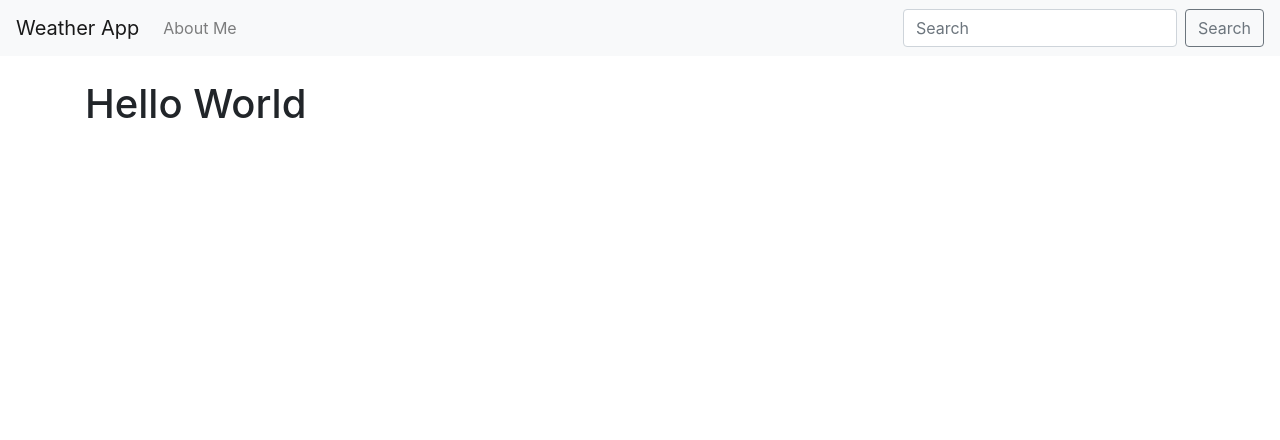
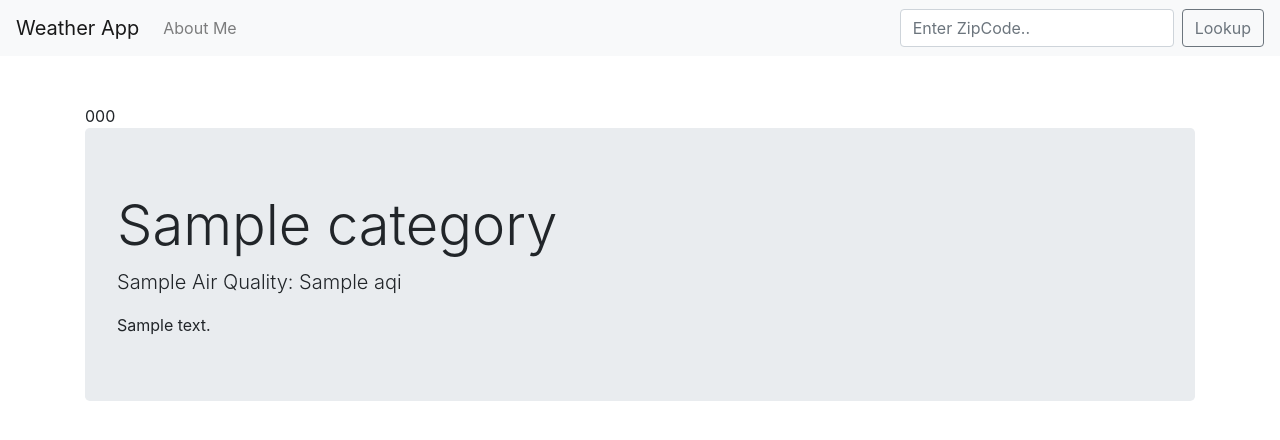
Before and after one commit to 2deedee2/djangoweather, a Django app: template weathrLookup/templates/home.html in a window 1280 px wide. Shown: the top 440 px of the page. Run offline with Django 3.2, Linux system fonts and the light colour scheme; the template is opened without the code that fills it: most values are stand-ins (such as "Sample title", 1, 10 or a date in 2020); some libraries are stand-ins or nearby versions.

Commit message:
Finished

```diff
--- a/weathrLookup/templates/base.html
+++ b/weathrLookup/templates/base.html
@@ -8,7 +8,18 @@
     <!-- Bootstrap CSS -->
     <link rel="stylesheet" href="https://stackpath.bootstrapcdn.com/bootstrap/4.5.0/css/bootstrap.min.css" integrity="sha384-9aIt2nRpC12Uk9gS9baDl411NQApFmC26EwAOH8WgZl5MYYxFfc+NcPb1dKGj7Sk" crossorigin="anonymous">
 
-    <title>Hello, world!</title>
+    <title>Weather App</title>
+    <style>
+
+    	.good{background-color: #0C0;}
+    	.moderate{background-color: #FFFF00;}
+    	.usg{background-color: #;}
+    	.unhealthy{background-color: #;}
+    	.VeryUnhealty{background-color: #;}
+    	.hazardous{background-color: #;}
+
+
+    </style>
   </head>
 
 
@@ -28,9 +39,10 @@
         <a class="nav-link" href="{% url 'about' %}">About Me</a>
       </li>
     </ul>
-    <form class="form-inline my-2 my-lg-0">
-      <input class="form-control mr-sm-2" type="search" placeholder="Search" aria-label="Search">
-      <button class="btn btn-outline-secondary my-2 my-sm-0" type="submit">Search</button>
+    <form action="{% url 'home' %}" class="form-inline my-2 my-lg-0" method="POST">
+    	{% csrf_token %}
+      <input class="form-control mr-sm-2" type="search" placeholder="Enter ZipCode.." aria-label="Search" name="zipcode">
+      <button class="btn btn-outline-secondary my-2 my-sm-0" type="submit">Lookup</button>
     </form>
   </div>
 </nav>
--- a/weathrLookup/templates/home.html
+++ b/weathrLookup/templates/home.html
@@ -1,14 +1,30 @@
 {% extends  'base.html' %}
 
 {% block content %}
-<!DOCTYPE html>
-<html lang="en">
-<head>
-	<meta charset="UTF-8">
-	<title>Home</title>
-</head>
-<body>
-	<h1>Hello World</h1>
-</body>
-</html>
+
+
+<br/>
+{% if zipcode %}
+	{{zipcode}}
+{% endif %}
+
+
+{% if api %}
+	{%  if api == "Error..." %}
+		There was an error, please try again..
+	{% else %}
+<div class="jumbotron {{ category_color }}">
+  <h1 class="display-4">{{api.0.Category.Name}}</h1>
+  <p class="lead">{{api.0.ReportingArea}} Air Quality: {{ api.0.AQI }}</p>
+
+  {{ category_description }}
+
+</div>
+
+	{% endif %}
+
+{% endif %}
+
+
+
 {% endblock %}
```
Also changed, not shown: weathrLookup/views.py (+47 -1 lines).
